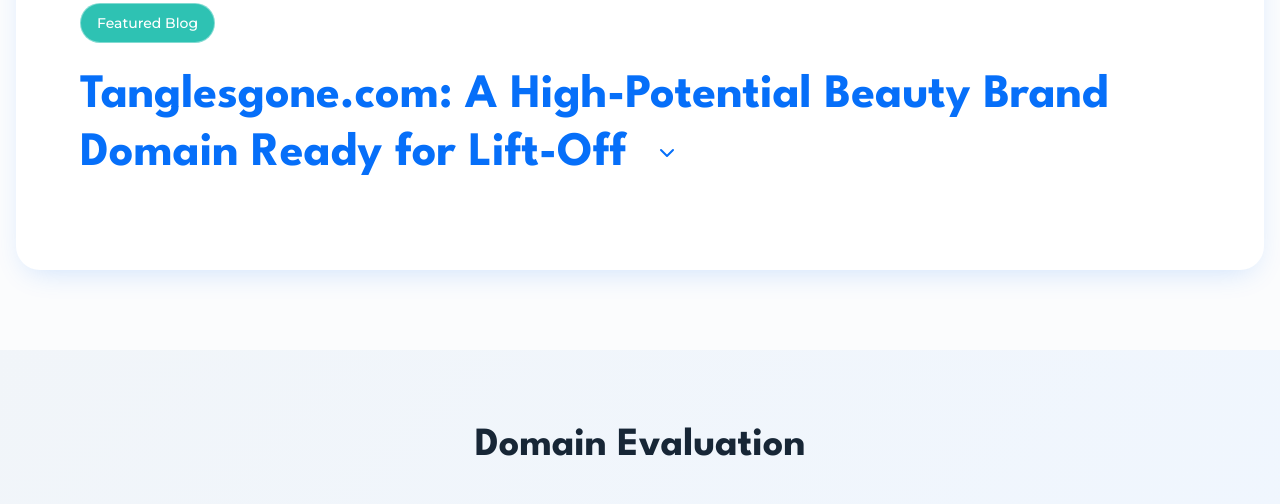
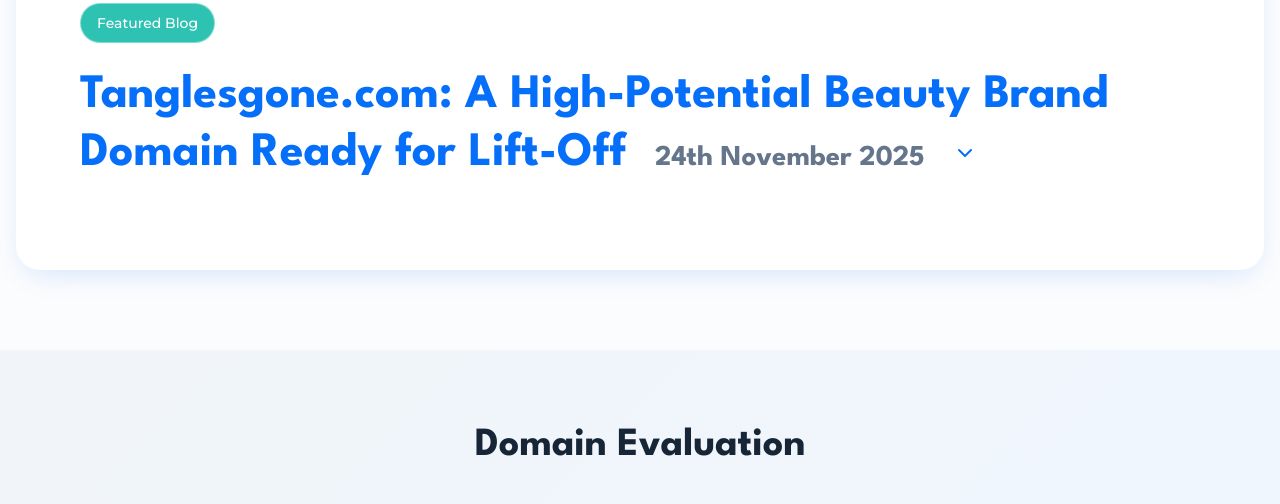
Before and after one commit to Prakhar237/TanglesGone, a plain HTML site: page index.html in a window 1280 px wide. Shown: the part 3700-4204 px from the top of the page. Drawn offline with nearby package versions, Linux system fonts and the light colour scheme.

Commit message:
Add date (24th November 2025) to third blog title

```diff
--- a/index.html
+++ b/index.html
@@ -214,7 +214,7 @@
                     <div class="secondary-blog-header" onclick="toggleThirdBlog()">
                         <span class="badge badge-secondary">Featured Blog</span>
                         <h2 class="daas-title">
-                            Tanglesgone.com: A High-Potential Beauty Brand Domain Ready for Lift-Off <i data-lucide="chevron-down" id="thirdBlogIcon" class="collapse-icon"></i>
+                            Tanglesgone.com: A High-Potential Beauty Brand Domain Ready for Lift-Off <span style="font-size: 0.6em; color: hsl(var(--muted-foreground)); margin-left: 1rem;">24th November 2025</span> <i data-lucide="chevron-down" id="thirdBlogIcon" class="collapse-icon"></i>
                         </h2>
                     </div>
 
```
